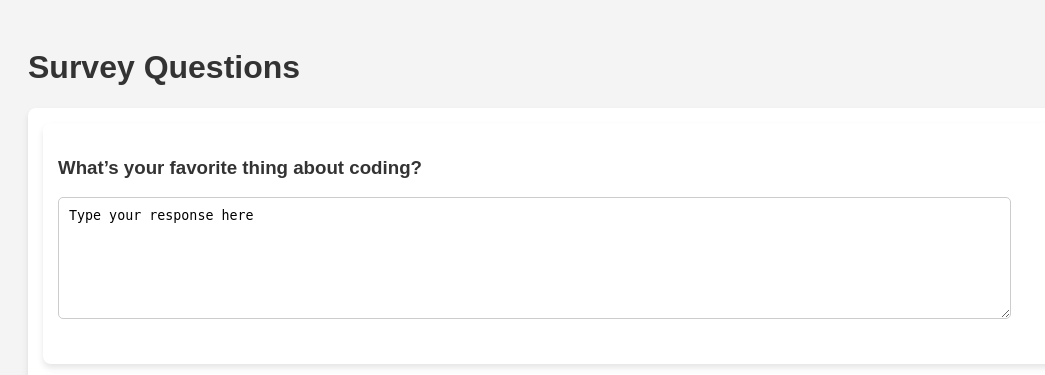
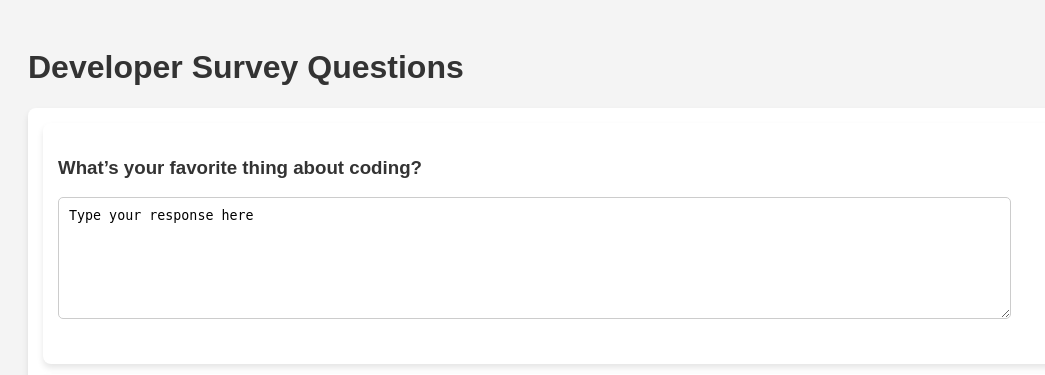
Before and after one commit to Kerdz/DjangoProject, a Django app: page /survey/ in a window 1280 px wide. Shown: the top 375 px of the page, without its empty margins (0-1045 px from the left). Run offline with Django 5.2, Linux system fonts and the light colour scheme; data comes from the database, SQL or seed files in the repository.

Commit message:
edited index h1

```diff
--- a/survey/templates/survey/index.html
+++ b/survey/templates/survey/index.html
@@ -6,7 +6,7 @@
 <link rel="stylesheet" href="{% static 'survey/style.css' %}">
 </head>
 <body>
-    <h1>Survey Questions</h1>
+    <h1>Developer Survey Questions</h1>
     <div class="question-container">
         {% for question in questions %}
         <div class="question-container">
```
